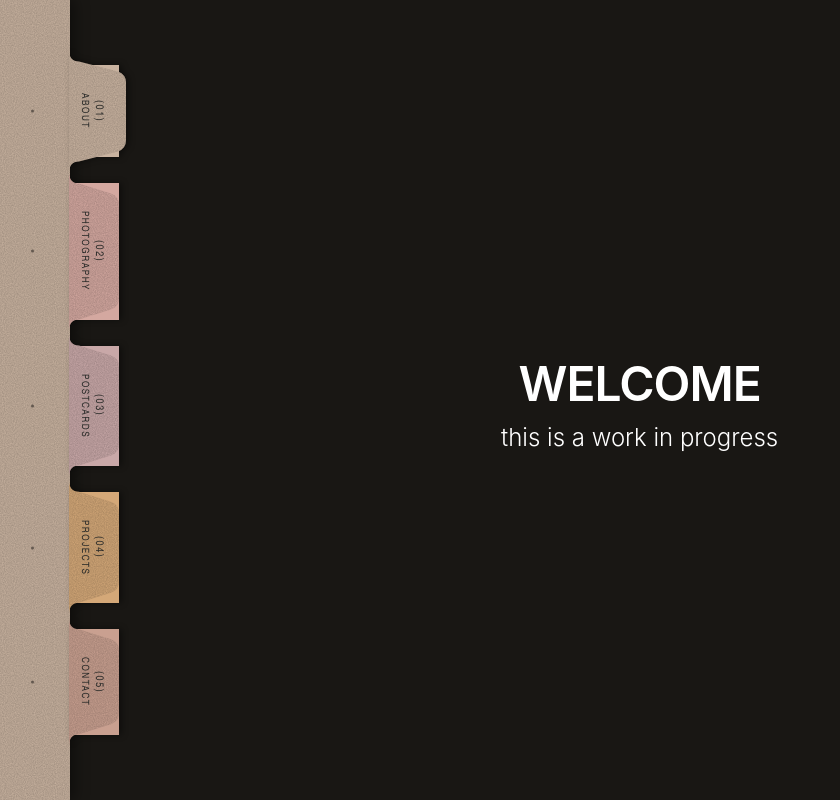
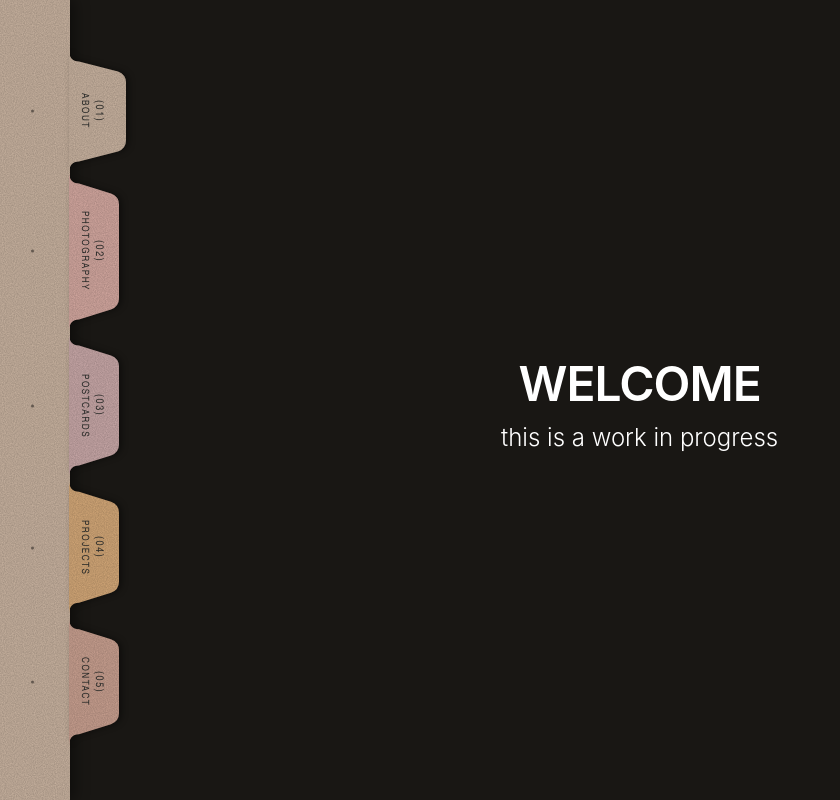
Before and after one commit to anaritadiogo/personal-website, a Next.js app: page / in a window 1280 px wide. Shown: the whole page, without its empty margins (0-840 px from the left). Built offline with nearby package versions, Linux system fonts and the light colour scheme.

Commit message:
fix: remove rectangular background from folder sidebar tabs

```diff
--- a/src/components/FolderSidebar.tsx
+++ b/src/components/FolderSidebar.tsx
@@ -76,6 +76,7 @@ export default function FolderSidebar() {
         .folder-tab {
           --shape: none;
           --shape-on: none;
+          --tab-color: #ccc;
         }
         .folder-tab::after {
           content: '';
@@ -85,13 +86,13 @@ export default function FolderSidebar() {
           bottom: -16px;
           left: 0;
           right: -7px;
-          background-color: inherit;
+          background-color: var(--tab-color);
           background-image: url("${GRAIN_SVG}");
           background-repeat: repeat;
           background-size: 160px 160px;
           background-attachment: fixed;
           clip-path: var(--shape, none);
-          transition: clip-path 500ms cubic-bezier(0.22, 1, 0.36, 1);
+          transition: clip-path 200ms cubic-bezier(0.22, 1, 0.36, 1), background-color 0s;
         }
         .folder-tab[data-selected="true"]::after {
           clip-path: var(--shape-on, none);
@@ -146,7 +147,9 @@ export default function FolderSidebar() {
               style={{
                 marginLeft: 'calc(100% - 1px)',
                 padding: '28px 15px 28px 10px',
-                backgroundColor: folder.bgColor,
+                backgroundColor: 'transparent',
+                // @ts-ignore
+                '--tab-color': folder.bgColor,
                 color: '#2a2b29',
                 fontSize: '13px',
                 fontWeight: 500,
```
